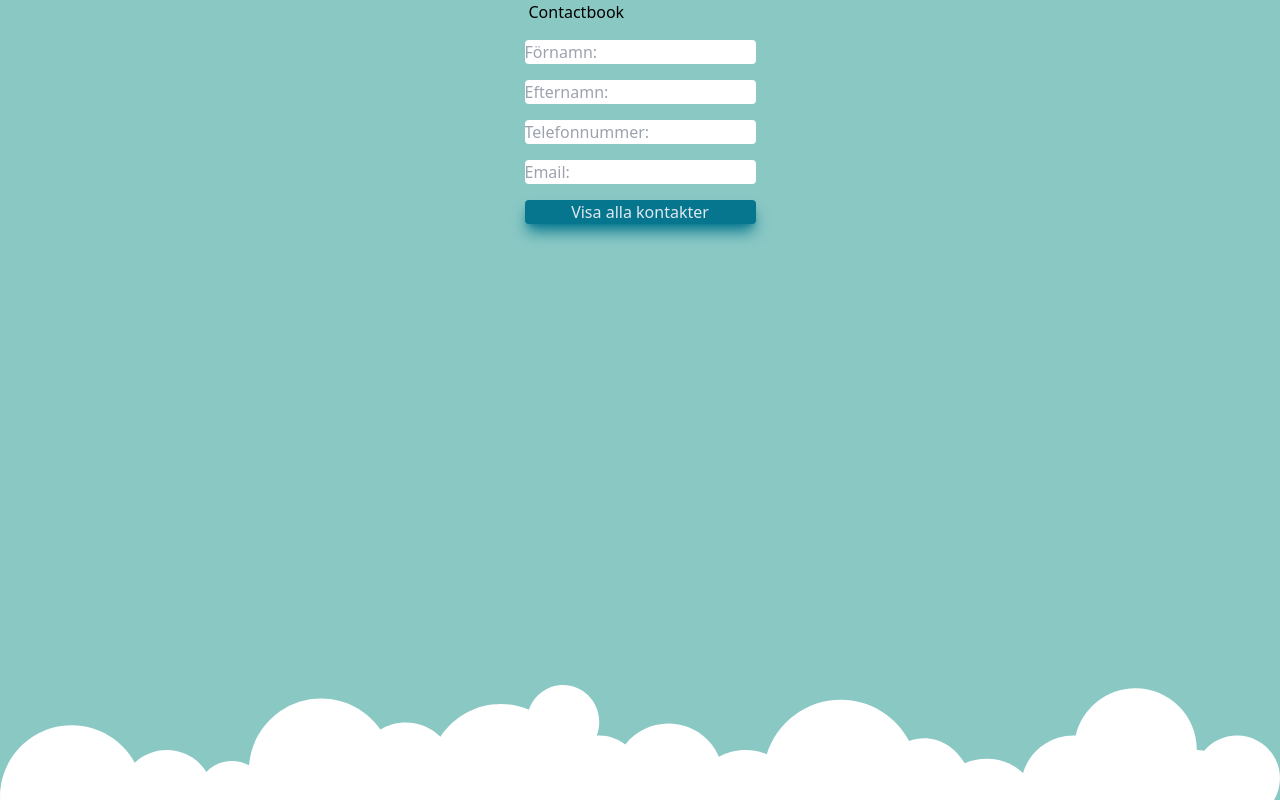
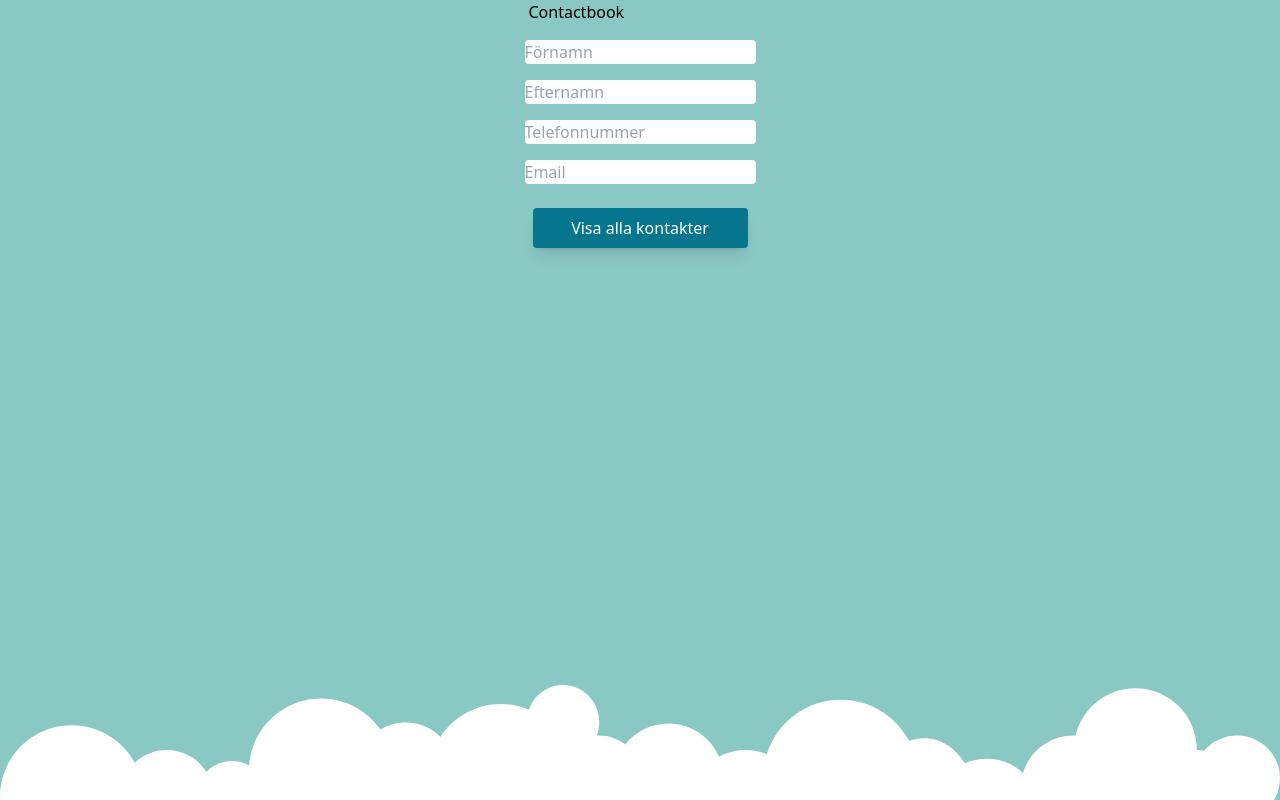
Before and after one commit to elliotabrahamsson/Contactbook, a Vue app: page / in a window 1280 px wide. Built offline with nearby package versions, Linux system fonts and the light colour scheme.

Commit message:
Better UI and hover effect

```diff
--- a/src/components/ContactButton.vue
+++ b/src/components/ContactButton.vue
@@ -1,7 +1,7 @@
 <template>
   <button
     type="button"
-    class="rounded text-white bg-oceanBlue shadow-lg shadow-oceanBlue ml-2 mb-3"
+    class="rounded text-white bg-oceanBlue hover:bg-hoverBlue p-2 mx-2 my-2"
   >
     {{ buttonText }}
   </button>
--- a/src/views/HomeView.vue
+++ b/src/views/HomeView.vue
@@ -4,21 +4,21 @@
 
     <input
       id="firstName"
-      placeholder="Förnamn:"
+      placeholder="Förnamn"
       type="text"
       v-model="firstname"
       class="rounded"
     />
     <input
       id="lastName"
-      placeholder="Efternamn:"
+      placeholder="Efternamn"
       type="text"
       v-model="lastname"
       class="rounded"
     />
     <input
       id="phone"
-      placeholder="Telefonnummer:"
+      placeholder="Telefonnummer"
       v-model="number"
       type="tel"
       class="rounded"
@@ -26,33 +26,35 @@
     <input
       type="text"
       id="email"
-      placeholder="Email:"
+      placeholder="Email"
       v-model="email"
       class="rounded"
     />
 
     <div
-      class="text-center rounded border-2 border-[#05768E] w-96 ml-auto mr-auto mt-2 mb-2"
+      class="text-center rounded border-2 border-oceanBlue p-4"
       v-for="contact in contacts"
     >
       <ContactComponent :contact="contact" />
     </div>
-    <button
+    <ContactButton
       @click="getContact()"
-      class="rounded text-slate-200 bg-[#05768E] shadow-lg shadow-[#05768E] mb-3"
+      class="rounded text-white bg-oceanBlue shadow-lg shadow-OceanBlue mb-3"
+      buttonText="Visa alla kontakter"
     >
-      Visa alla kontakter
-    </button>
+    </ContactButton>
   </div>
 </template>
 
 <script>
 import ContactComponent from "../components/ContactComponent.vue";
+import ContactButton from "../components/ContactButton.vue";
 import axios from "axios";
 
 export default {
   components: {
     ContactComponent,
+    ContactButton,
   },
   data() {
     return {
--- a/tailwind.config.cjs
+++ b/tailwind.config.cjs
@@ -4,9 +4,9 @@ module.exports = {
   theme: {
     extend: {
       colors: {
-        white: "slate-200",
         skyTeal: "#8AC8C4",
         oceanBlue: "#05768E",
+        hoverBlue: "#3691a4",
       },
     },
   },
```
